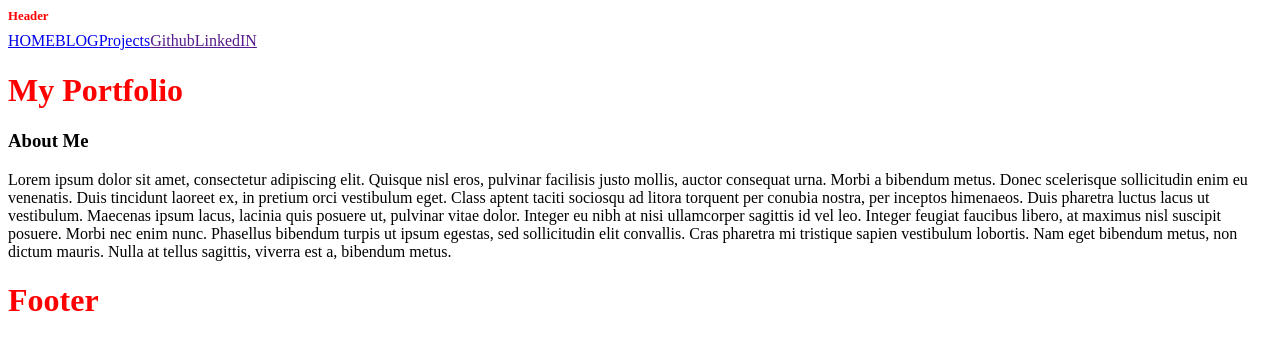
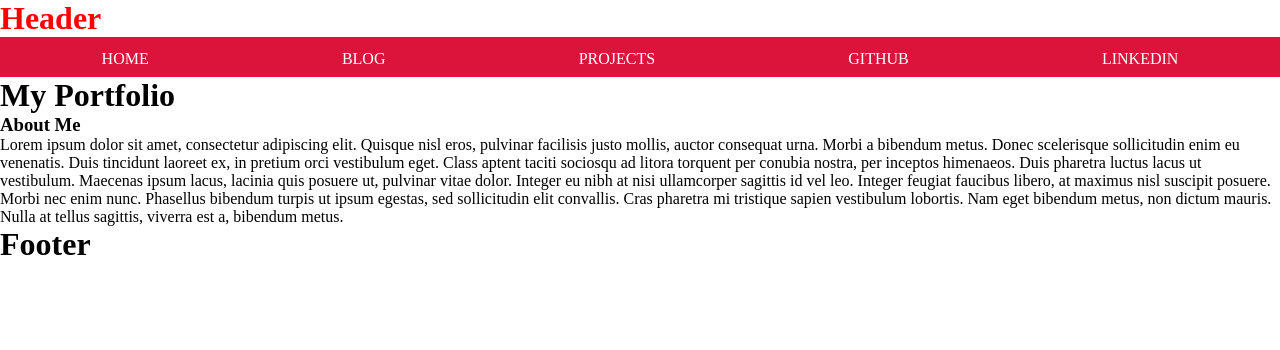
Before and after one commit to AlexMercedCoder/gatasbyportfoliotemplate, a Gatsby site: page / in a window 1280 px wide. Built offline with nearby package versions, Linux system fonts and the light colour scheme; Gatsby itself is replaced by a stand-in of ours.

Commit message:
offline and styles

```diff
--- a/gatsby-config.js
+++ b/gatsby-config.js
@@ -34,5 +34,6 @@ module.exports = {
       },
     },
     `gatsby-transformer-remark`,
+    `gatsby-plugin-offline`,
   ],
 }
--- a/package.json
+++ b/package.json
@@ -15,6 +15,7 @@
     },
     "dependencies": {
         "gatsby": "^2.26.1",
+        "gatsby-plugin-offline": "^3.7.1",
         "gatsby-source-filesystem": "^2.7.0",
         "gatsby-transformer-remark": "^2.12.0",
         "react": "^16.12.0",
--- a/src/style.css
+++ b/src/style.css
@@ -1,3 +1,49 @@
-h1 {
-    color: red;
+* {
+    padding: 0;
+    margin: 0;
+    box-sizing: border-box;
 }
+
+:root {
+    --title-font: serif;
+    --text-font: aerial;
+
+    --primary-color: crimson;
+    --secondary-color: white;
+    --accent-color: purple;
+}
+
+h1, h2, h3, h4, h5, h6 {
+    font-family: var(--title-font);
+}
+
+body {
+    font-family: var(--text-font);
+}
+
+/* ****************************
+Layout.js - nav
+**************************** */
+
+nav {
+    display: flex;
+    height: 40px;
+    color: var(--secondary-color);
+    background-color: var(--primary-color);
+    padding: 5px;
+    justify-content: space-around;
+}
+
+nav a {
+    color: var(--secondary-color);
+    background-color: var(--primary-color);
+    text-transform: uppercase;
+    text-decoration: none;
+    padding: 8px;
+    transition: background-color .3s, color .3s;
+}
+
+nav a:hover {
+    color: var(--primary-color);
+    background-color: var(--secondary-color);
+}
--- a/src/styles/mainstyles.js
+++ b/src/styles/mainstyles.js
@@ -2,5 +2,4 @@ import styled from "styled-components"
 
 export const RedH1 = styled.h1`
   color: red;
-  font-size: .8em;
 `
```
Also changed, not shown: README.md, 1 other file.
